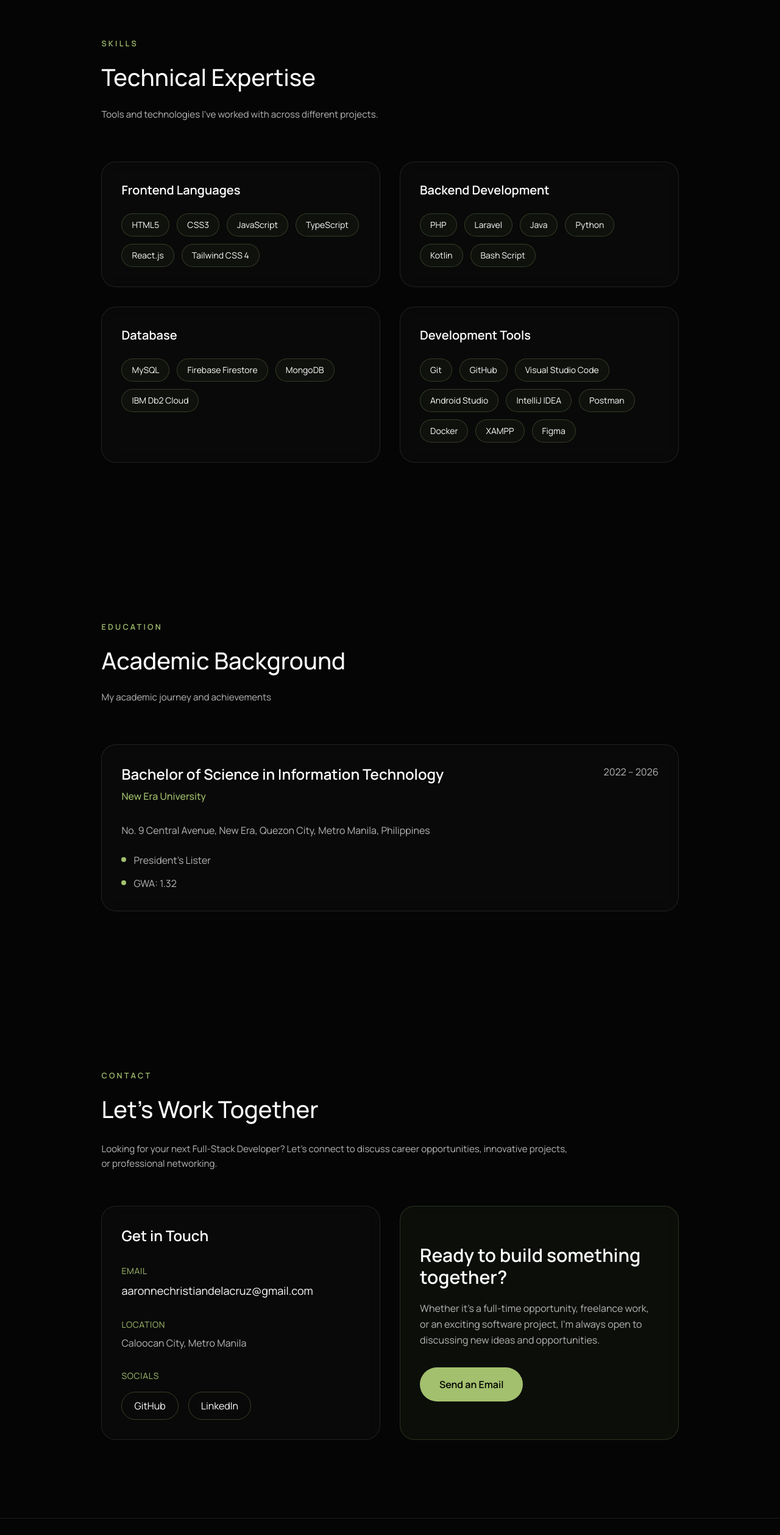
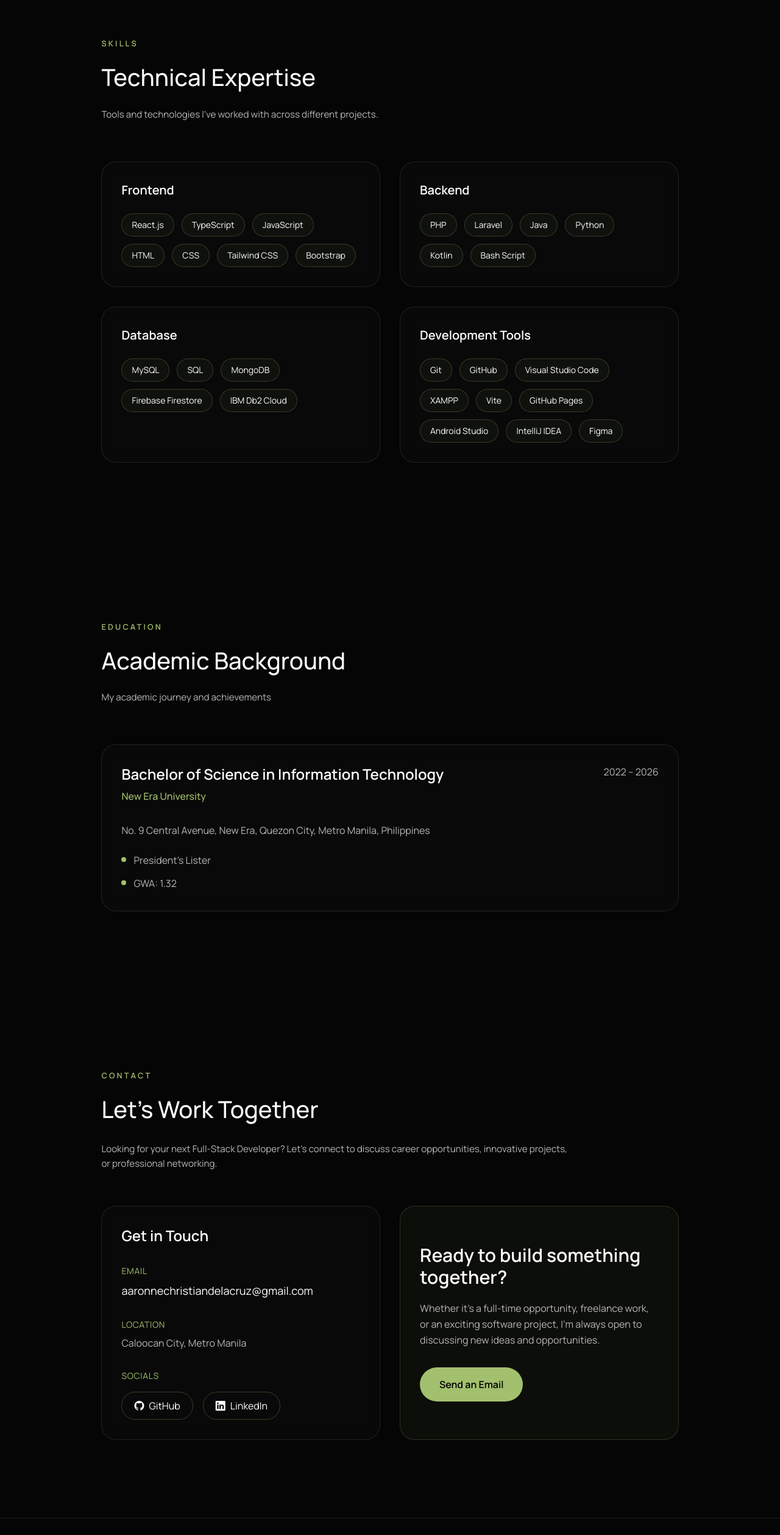
Before and after one commit to aaronnedelacruz/aaronne-dela-cruz-portfolio, a React (Vite) app: page / in a window 1280 px wide. Shown: the part 3824-6342 px from the top of the page at 61% size. Built offline with nearby package versions, Linux system fonts and the light colour scheme.

Commit message:
moved socials from const hero for cleaner sharing of icons througout different pages, updated skills list

```diff
--- a/src/components/Contact.tsx
+++ b/src/components/Contact.tsx
@@ -136,6 +136,9 @@ function Contact() {
                       target="_blank"
                       rel="noreferrer"
                       className="
+                      inline-flex
+                      items-center
+                      gap-2
                       rounded-full
                       border
                       border-primary/30
@@ -146,6 +149,14 @@ function Contact() {
                       hover:text-black
                     "
                     >
+                      <i
+                        className={
+                          social.label === "GitHub"
+                            ? "bi bi-github"
+                            : "bi bi-linkedin"
+                        }
+                      ></i>
+
                       {social.label}
                     </a>
                   ))}
--- a/src/components/Hero.tsx
+++ b/src/components/Hero.tsx
@@ -1,4 +1,4 @@
-import { hero } from "../data/portfolio";
+import { hero, socials } from "../data/portfolio";
 
 function Hero() {
   return (
@@ -192,7 +192,7 @@ function Hero() {
               mt-6
             "
             >
-              {hero.socials.map((social) => (
+              {socials.map((social) => (
                 <a
                   key={social.name}
                   href={social.href}
--- a/src/data/portfolio.ts
+++ b/src/data/portfolio.ts
@@ -21,8 +21,9 @@ export const hero = {
     text: "View My Work",
     href: "#projects",
   },
+};
 
-  socials: [
+export const socials = [
   {
     name: "Email",
     icon: "bi bi-envelope-fill",
@@ -38,8 +39,7 @@ export const hero = {
     icon: "bi bi-linkedin",
     href: "https://linkedin.com/in/aaronne-christian-dela-cruz/",
   },
-  ],
-};
+];
 
 export const about = {
   title: "About Me",
@@ -230,6 +230,7 @@ export const projects = {
     },
   ],
 };
+
 export const skills = {
   title: "Skills",
 
@@ -238,25 +239,39 @@ export const skills = {
 
   categories: [
     {
-      title: "Frontend Languages",
+      title: "Frontend",
       items: [
-        "HTML5",
-        "CSS3",
+        "React.js",
+        "TypeScript",
         "JavaScript",
-        "TypeScript",
-        "React.js",
-        "Tailwind CSS 4",
+        "HTML",
+        "CSS",
+        "Tailwind CSS",
+        "Bootstrap",
       ],
     },
 
     {
-      title: "Backend Development",
-      items: ["PHP", "Laravel", "Java", "Python", "Kotlin", "Bash Script"],
+      title: "Backend",
+      items: [
+        "PHP",
+        "Laravel",
+        "Java",
+        "Python",
+        "Kotlin",
+        "Bash Script",
+      ],
     },
 
     {
       title: "Database",
-      items: ["MySQL", "Firebase Firestore", "MongoDB", "IBM Db2 Cloud"],
+      items: [
+        "MySQL",
+        "SQL",
+        "MongoDB",
+        "Firebase Firestore",
+        "IBM Db2 Cloud",
+      ],
     },
 
     {
@@ -265,11 +280,11 @@ export const skills = {
         "Git",
         "GitHub",
         "Visual Studio Code",
+        "XAMPP",
+        "Vite",
+        "GitHub Pages",
         "Android Studio",
         "IntelliJ IDEA",
-        "Postman",
-        "Docker",
-        "XAMPP",
         "Figma",
       ],
     },
```
Lines whose indentation alone changed are shown as unchanged.
